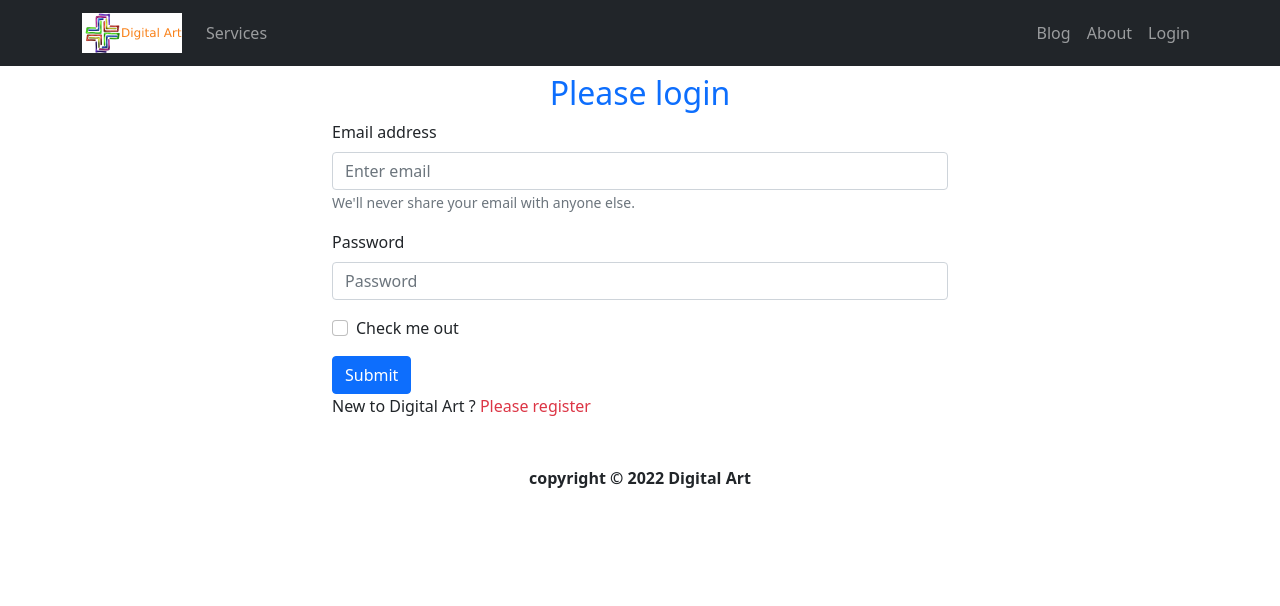
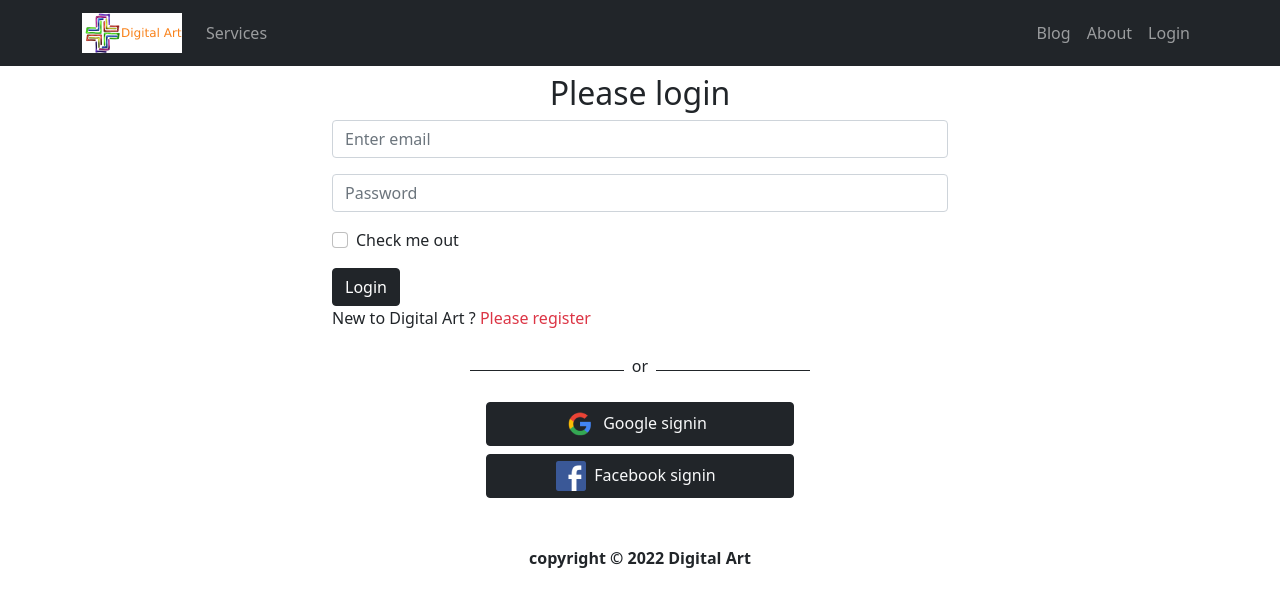
Before and after one commit to MahbubMorshed/services, a React (Create React App) app: page /login in a window 1280 px wide. Shown: the top 606 px of the page. Built offline with nearby package versions, Linux system fonts and the light colour scheme; no server answers.

Commit message:
google login added

```diff
--- a/src/Pages/login/login/Login.js
+++ b/src/Pages/login/login/Login.js
@@ -3,6 +3,7 @@
 import { useSignInWithEmailAndPassword } from "react-firebase-hooks/auth";
 import { Link, useLocation, useNavigate } from "react-router-dom";
 import auth from "../../../firebase.init";
+import SocialLogin from "../socialLogin/SocialLogin";
 
 const Login = () => {
   const emailRef = useRef("");
@@ -31,23 +32,18 @@
   };
   return (
     <div className="container w-50 mx-auto mt-2">
-      <h2 className="text-primary text-center">Please login</h2>
+      <h2 className="text-dark text-center">Please login</h2>
       <Form onSubmit={handleSubmit}>
         <Form.Group className="mb-3" controlId="formBasicEmail">
-          <Form.Label>Email address</Form.Label>
           <Form.Control
             ref={emailRef}
             type="email"
             placeholder="Enter email"
             required
           />
-          <Form.Text className="text-muted">
-            We'll never share your email with anyone else.
-          </Form.Text>
         </Form.Group>
 
         <Form.Group className="mb-3" controlId="formBasicPassword">
-          <Form.Label>Password</Form.Label>
           <Form.Control
             ref={passwordRef}
             type="password"
@@ -58,8 +54,8 @@
         <Form.Group className="mb-3" controlId="formBasicCheckbox">
           <Form.Check type="checkbox" label="Check me out" />
         </Form.Group>
-        <Button variant="primary" type="submit">
-          Submit
+        <Button variant="dark" type="submit">
+          Login
         </Button>
       </Form>
       <p>
@@ -72,6 +68,7 @@
           Please register
         </Link>
       </p>
+      <SocialLogin />
     </div>
   );
 };
--- a/src/Pages/login/register/Register.js
+++ b/src/Pages/login/register/Register.js
@@ -3,6 +3,7 @@
 import { useCreateUserWithEmailAndPassword } from "react-firebase-hooks/auth";
 import "./register.css";
 import auth from "../../../firebase.init";
+import SocialLogin from "../socialLogin/SocialLogin";
 
 const Register = () => {
   const [createUserWithEmailAndPassword, user, loading, error] =
@@ -28,7 +29,7 @@
 
   return (
     <div className="register-form">
-      <h2 style={{ textAlign: "center", color: "red" }}>Please register</h2>
+      <h2 className="text-center tex-dark">Please register</h2>
       <form onSubmit={handleRegister}>
         <input type="text" name="name" id="" placeholder="your name" />
         <input type="email" name="email" id="" placeholder="Your email" />
@@ -45,6 +46,7 @@
           Please login
         </Link>
       </p>
+      <SocialLogin />
     </div>
   );
 };
--- /dev/null
+++ b/src/Pages/login/socialLogin/SocialLogin.js
@@ -0,0 +1,48 @@
+import React from "react";
+import google from "../../../images/googleLogo.png";
+import fb from "../../../images/fb.png";
+import { useSignInWithGoogle } from "react-firebase-hooks/auth";
+import auth from "../../../firebase.init";
+import { useNavigate } from "react-router-dom";
+
+const SocialLogin = () => {
+  const [signInWithGoogle, user, loading, error] = useSignInWithGoogle(auth);
+  const navigate = useNavigate();
+  let errorElement;
+  if (error) {
+    errorElement = (
+      <div>
+        <p className="text-danger">Error: {error.message}</p>
+      </div>
+    );
+  }
+  if (user) {
+    navigate("/home");
+  }
+
+  return (
+    <div>
+      <div className="d-flex align-items-center justify-content-center">
+        <div className="bg-dark w-25" style={{ height: "1px" }}></div>
+        <p className="mt-2 px-2">or</p>
+        <div className="bg-dark w-25" style={{ height: "1px" }}></div>
+      </div>
+      {errorElement}
+      <div>
+        <button
+          onClick={() => signInWithGoogle()}
+          className="btn btn-dark text-light w-50 d-block mx-auto my-2"
+        >
+          <img src={google} alt="" />
+          <span className="px-2 ">Google signin</span>
+        </button>
+        <button className="btn btn-dark text-light w-50 d-block mx-auto my-2">
+          <img src={fb} alt="" />
+          <span className="px-2 ">Facebook signin</span>
+        </button>
+      </div>
+    </div>
+  );
+};
+
+export default SocialLogin;
```
Also changed, not shown: src/images/fb.png (added), src/images/googleLogo.png (added).
